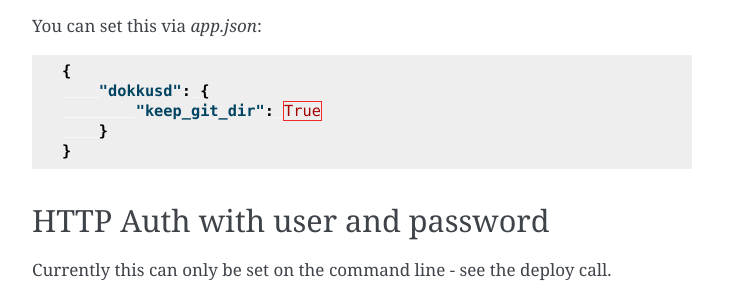
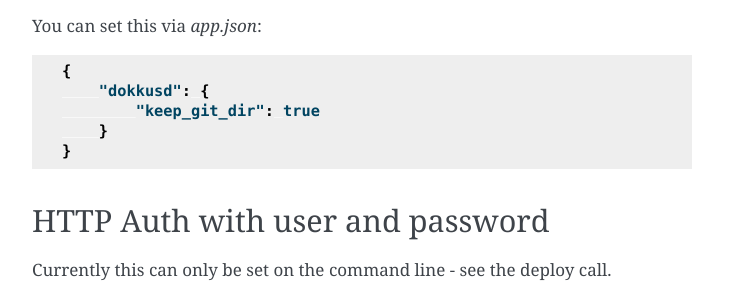
Before and after one commit to OpenDataServices/dokkusd-client, a Sphinx documentation site: the page built from docs/reference/app-resources.rst, in a window 1280 px wide and 900 px high, scrolled down 1528 px. Shown: the part 158-449 px from the top of the window, without its empty margins (388-1140 px from the left). Built offline with Sphinx 7.4.7, drawn with Linux system fonts in a browser that asks for light colours.

```diff
--- a/docs/reference/app-resources.rst
+++ b/docs/reference/app-resources.rst
@@ -86,7 +86,7 @@ You can set this via `app.json`:
 
     {
         "dokkusd": {
-            "keep_git_dir": True
+            "keep_git_dir": true
         }
     }
 
```
Also changed, not shown: CHANGELOG.md (+4 -0 lines).
